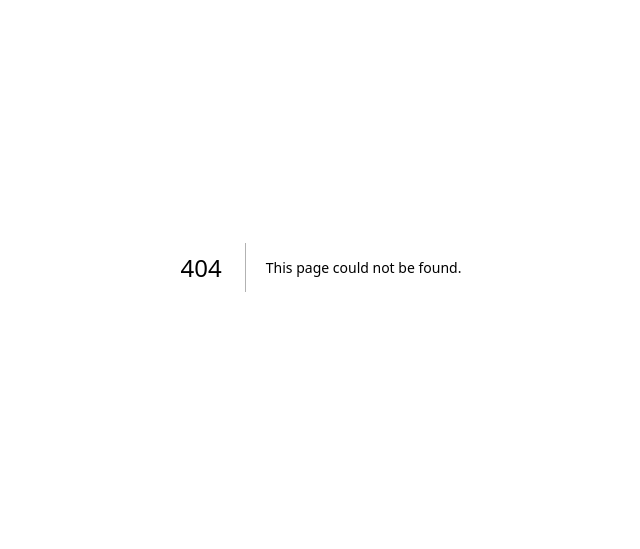
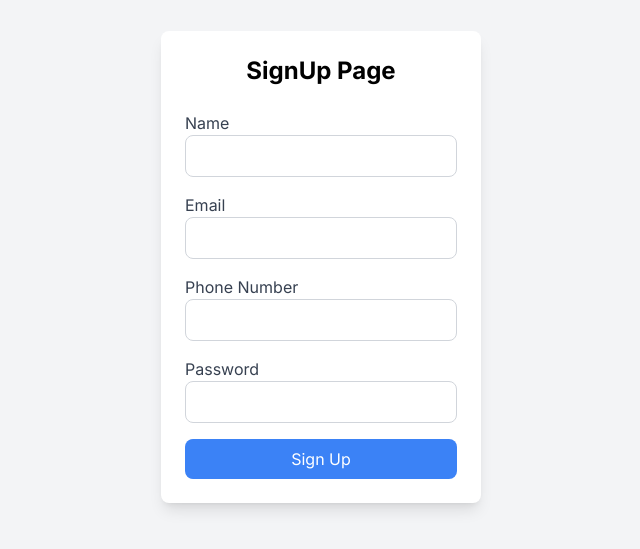
Before and after one commit to MdArefineAhamedJoy/my-blog-app, a Next.js app: page /singup in a window 1280 px wide. Before the commit this address had no page. Shown: the part 133-682 px from the top of the page, without its empty margins (319-959 px from the left). Built offline with nearby package versions, Linux system fonts and the light colour scheme.

Commit message:
change file setup

```diff
--- a/client/create.js
+++ b/src/app/client/pages/create.js
@@ -2,7 +2,7 @@
 import React from 'react';
 import { useForm } from 'react-hook-form';
 import { useMutation } from '@tanstack/react-query';
-import apiClient from '../src/axios';
+import apiClient from '../../../axios';
 
 const CreateBlogPage = () => {
     const user = true;
--- /dev/null
+++ b/src/app/client/pages/edit/[id].js
@@ -0,0 +1,72 @@
+"use client";
+import React, { useState, useEffect } from "react";
+import { useRouter } from "next/router";
+import axios from 'axios';
+
+const EditBlog = () => {
+    const router = useRouter();
+    const { id } = router.query;
+    const [blogData, setBlogData] = useState(null);
+
+    useEffect(() => {
+        const fetchBlogData = async () => {
+            if (!id) return;
+            try {
+                const response = await axios.get(`http://localhost:5000/api/blogs/${id}`);
+                setBlogData(response.data);
+            } catch (error) {
+                console.error("Error fetching blog data:", error);
+            }
+        };
+
+        fetchBlogData();
+    }, [id]);
+
+    const handleSave = async () => {
+        try {
+            const response = await axios.put(`http://localhost:5000/api/blogs/${id}`, blogData);
+
+            if (response.status === 200) {
+                router.push("/profile");
+            } else {
+                console.error("Error saving blog:", response.statusText);
+            }
+        } catch (error) {
+            console.error("Error saving blog:", error);
+        }
+    };
+
+    if (!blogData) return <div>Loading...</div>;
+
+    return (
+        <div className="flex justify-center items-center h-screen bg-gray-100">
+            <div className="bg-white shadow-md rounded px-8 pt-6 pb-8 mb-4 w-11/12">
+                <h1 className="text-3xl font-bold mb-6 text-center">Edit Blog</h1>
+                <div>
+                    <label className="block text-gray-700 text-sm font-bold mb-2">Title</label>
+                    <input
+                        type="text"
+                        value={blogData.title}
+                        onChange={(e) => setBlogData({ ...blogData, title: e.target.value })}
+                        className="shadow appearance-none border rounded w-full py-2 px-3 text-gray-700 leading-tight focus:outline-none focus:shadow-outline"
+                    />
+                </div>
+                <div className="mt-4">
+                    <label className="block text-gray-700 text-sm font-bold mb-2">Content</label>
+                    <textarea
+                        value={blogData.content}
+                        onChange={(e) => setBlogData({ ...blogData, content: e.target.value })}
+                        className="shadow appearance-none border rounded w-full py-2 px-3 text-gray-700 leading-tight focus:outline-none focus:shadow-outline"
+                    />
+                </div>
+                <div className="mt-4 flex justify-between">
+                    <button onClick={handleSave} className="bg-blue-500 hover:bg-blue-700 text-white font-bold py-2 px-4 rounded focus:outline-none focus:shadow-outline">
+                        Save
+                    </button>
+                </div>
+            </div>
+        </div>
+    );
+};
+
+export default EditBlog;
--- /dev/null
+++ b/src/app/client/pages/login.js
@@ -0,0 +1,68 @@
+"use client"
+import React, { useState } from 'react';
+import apiClient from '../../../axios';
+
+const Login = () => {
+    const [email, setEmail] = useState('');
+    const [password, setPassword] = useState('');
+    const [error, setError] = useState('');
+
+    const handleSubmit = async (e) => {
+        e.preventDefault();
+        try {
+            const response = await apiClient.post('/login', { email, password });
+            if (response.ok) {
+                const data = await response.json();
+                console.log('Login successful');
+                localStorage.setItem('user', JSON.stringify({ email }));
+                localStorage.setItem('token', data.token);
+            } else {
+                throw new Error('Login failed');
+            }
+        } catch (error) {
+            console.error('Login failed:', error);
+            setError('Login failed. Please try again.');
+        }
+    };
+
+    return (
+        <div className="flex items-center justify-center min-h-screen bg-gray-100">
+            <div className="bg-white p-6 rounded-lg shadow-lg w-80">
+                <h2 className="text-2xl font-bold mb-6 text-center">Login Page</h2>
+                <form onSubmit={handleSubmit}>
+                    <div className="mb-4">
+                        <label htmlFor="email" className="block text-gray-700">Email</label>
+                        <input
+                            type="email"
+                            id="email"
+                            value={email}
+                            onChange={(e) => setEmail(e.target.value)}
+                            className="w-full px-3 py-2 border border-gray-300 rounded-lg"
+                            required
+                        />
+                    </div>
+                    <div className="mb-4">
+                        <label htmlFor="password" className="block text-gray-700">Password</label>
+                        <input
+                            type="password"
+                            id="password"
+                            value={password}
+                            onChange={(e) => setPassword(e.target.value)}
+                            className="w-full px-3 py-2 border border-gray-300 rounded-lg"
+                            required
+                        />
+                    </div>
+                    {error && <div className="text-red-500 mb-4">{error}</div>}
+                    <button
+                        type="submit"
+                        className="w-full bg-blue-500 text-white py-2 rounded-lg hover:bg-blue-600"
+                    >
+                        Sign In
+                    </button>
+                </form>
+            </div>
+        </div>
+    );
+};
+
+export default Login;
--- a/client/profile.js
+++ b/src/app/client/pages/profile.js
@@ -2,7 +2,7 @@
 import React, { useEffect, useState } from "react";
 import { CiEdit } from "react-icons/ci";
 import { MdOutlineDeleteOutline } from "react-icons/md";
-import apiClient from '../src/axios';
+import apiClient from '../../../axios';
 
 const Profile = () => {
     const [userData, setUserData] = useState(null);
@@ -14,7 +14,7 @@ const Profile = () => {
         const fetchUserData = async () => {
             try {
                 if (!userEmail) return;
-                const response = await apiClient.get(`/api/profile?email=${userEmail}`);
+                const response = await apiClient.get(`/profile?email=${userEmail}`);
                 setUserData(response.data);
             } catch (error) {
                 console.error("Error fetching user data:", error);
@@ -24,7 +24,7 @@ const Profile = () => {
         const fetchUserBlogs = async () => {
             try {
                 if (!userEmail) return;
-                const response = await apiClient.get(`/api/blogs?email=${userEmail}`);
+                const response = await apiClient.get(`/blogs?email=${userEmail}`);
                 setUserBlogs(response.data);
             } catch (error) {
                 console.error("Error fetching user blogs:", error);
@@ -37,7 +37,7 @@ const Profile = () => {
 
     const handleDelete = async (id) => {
         try {
-            await apiClient.delete(`/api/blogs/${id}`);
+            await apiClient.delete(`/blogs/${id}`);
             setUserBlogs(userBlogs.filter((blog) => blog.id !== id));
         } catch (error) {
             console.error("Error deleting blog:", error);
--- /dev/null
+++ b/src/app/client/pages/signup.js
@@ -0,0 +1,100 @@
+"use client"
+import React, { useState } from 'react';
+import apiClient from '../../../axios';
+
+const SingUp = () => {
+    const [user, setUser] = useState({
+        name: '',
+        email: '',
+        phoneNumber: '',
+        password: ''
+    });
+
+    const handleChange = (e) => {
+        setUser({
+            ...user,
+            [e.target.name]: e.target.value
+        });
+    };
+
+
+
+    const handleSubmit = async (e) => {
+        e.preventDefault();
+
+        try {
+            const response = await apiClient.post('/register', user);
+            if (response.status === 200) {
+                console.log('Successfully signed up');
+            }
+        } catch (error) {
+            console.error('Error signing up:', error);
+        }
+    };
+
+    return (
+        <div className="flex items-center justify-center min-h-screen bg-gray-100">
+            <div className="bg-white p-6 rounded-lg shadow-lg w-80">
+                <h2 className="text-2xl font-bold mb-6 text-center">SignUp Page</h2>
+                <form onSubmit={handleSubmit}>
+                    <div className="mb-4">
+                        <label htmlFor="name" className="block text-gray-700">Name</label>
+                        <input
+                            type="text"
+                            id="name"
+                            name="name"
+                            value={user.name}
+                            onChange={handleChange}
+                            className="w-full px-3 py-2 border border-gray-300 rounded-lg"
+                            required
+                        />
+                    </div>
+                    <div className="mb-4">
+                        <label htmlFor="email" className="block text-gray-700">Email</label>
+                        <input
+                            type="email"
+                            id="email"
+                            name="email"
+                            value={user.email}
+                            onChange={handleChange}
+                            className="w-full px-3 py-2 border border-gray-300 rounded-lg"
+                            required
+                        />
+                    </div>
+                    <div className="mb-4">
+                        <label htmlFor="phone" className="block text-gray-700">Phone Number</label>
+                        <input
+                            type="tel"
+                            id="phone"
+                            name="phoneNumber"
+                            value={user.phoneNumber}
+                            onChange={handleChange}
+                            className="w-full px-3 py-2 border border-gray-300 rounded-lg"
+                            required
+                        />
+                    </div>
+                    <div className="mb-4">
+                        <label htmlFor="password" className="block text-gray-700">Password</label>
+                        <input
+                            type="password"
+                            id="password"
+                            name="password"
+                            value={user.password}
+                            onChange={handleChange}
+                            className="w-full px-3 py-2 border border-gray-300 rounded-lg"
+                            required
+                        />
+                    </div>
+                    <button
+                        type="submit"
+                        className="w-full bg-blue-500 text-white py-2 rounded-lg hover:bg-blue-600"
+                    >
+                        Sign Up
+                    </button>
+                </form>
+            </div>
+        </div>
+    );
+};
+
+export default SingUp;
--- a/src/app/create/page.js
+++ b/src/app/create/page.js
@@ -1,5 +1,5 @@
+import CreateBlogPage from "../client/pages/create";
 
-import CreateBlogPage from '../../../client/create';
 
 const page = () => {
     return (
--- /dev/null
+++ b/src/app/login/page.js
@@ -0,0 +1,10 @@
+import Login from "../client/pages/login"
+
+const LoginPage = () => {
+    return (
+        <>
+            <Login></Login>
+        </>
+    )
+}
+export default LoginPage
--- a/src/app/page.js
+++ b/src/app/page.js
@@ -1,4 +1,4 @@
-import HomePage from "../../client"
+import HomePage from "./client/pages"
 
 const MyApp = () => {
   return (
--- a/src/app/profile/page.js
+++ b/src/app/profile/page.js
@@ -1,4 +1,5 @@
-import Profile from "../../../client/profile"
+import Profile from "../client/pages/profile"
+
 
 const ProfilePage = () => {
     return <>
--- /dev/null
+++ b/src/app/singup/page.js
@@ -0,0 +1,8 @@
+import SingUp from "../client/pages/signup"
+
+const SingUpPage = () => {
+    return (
+        <><SingUp></SingUp></>
+    )
+}
+export default SingUpPage
--- a/src/axios.js
+++ b/src/axios.js
@@ -1,6 +1,12 @@
 
-import { QueryClient } from '@tanstack/react-query';
 
-const queryClient = new QueryClient();
+import axios from 'axios';
 
-export default queryClient;
+const apiClient = axios.create({
+    baseURL: 'YOUR_API_BASE_URL_HERE',
+    headers: {
+        'Content-Type': 'application/json',
+    }
+});
+
+export default apiClient;
```
Also changed, not shown: src/app/client/pages/index.js (renamed from client/index.js).
